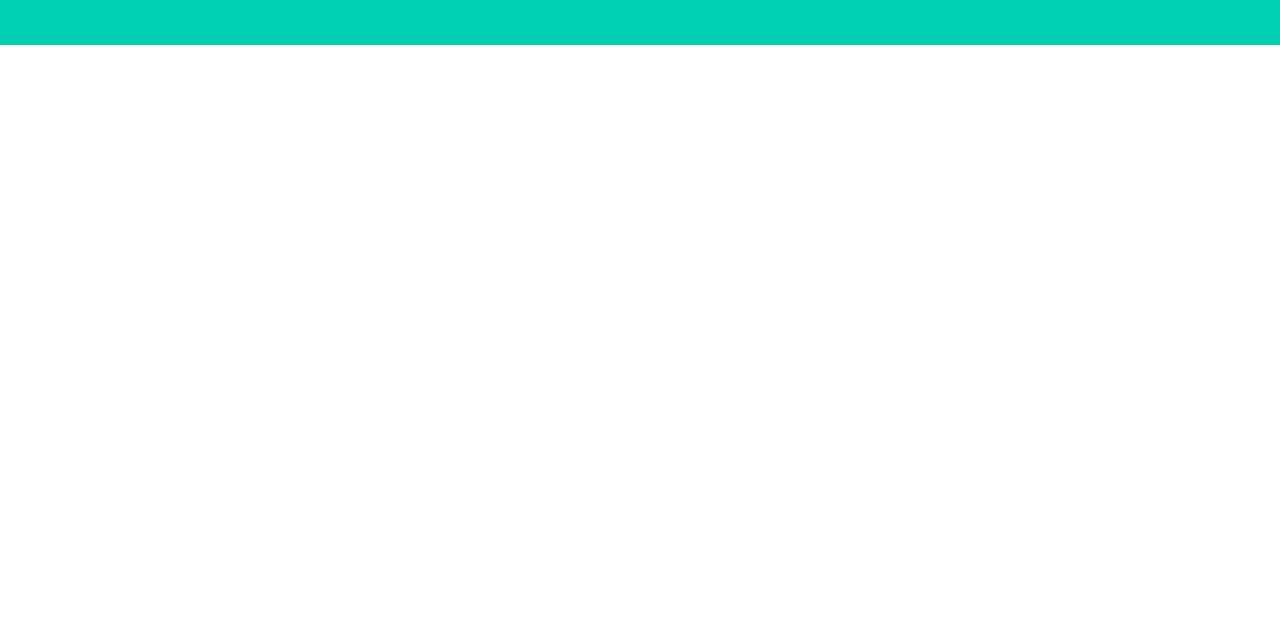
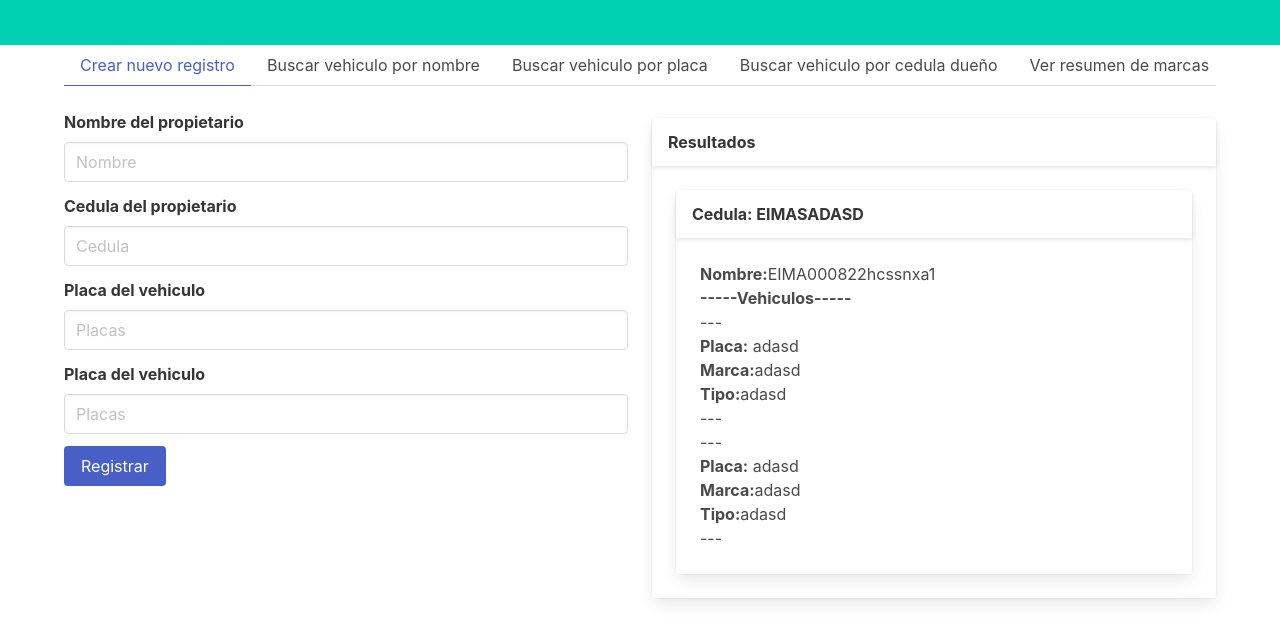
Before and after one commit to AxelDavid45/front-parqueadero-4-ruedas, a plain HTML site: page src/index.html in a window 1280 px wide. Shown: the part 168-800 px from the top of the page. Drawn offline with nearby package versions, Linux system fonts and the light colour scheme.

Commit message:
feat: finished skeleton

```diff
--- a/src/index.html
+++ b/src/index.html
@@ -34,6 +34,102 @@
         </div>
     </div>
 </section>
-
+<section>
+    <div class="container">
+        <div class="tabs is-centered">
+            <ul>
+                <li class="is-active"><a>Crear nuevo registro</a></li>
+                <li><a>Buscar vehiculo por nombre</a></li>
+                <li><a>Buscar vehiculo por placa</a></li>
+                <li><a>Buscar vehiculo por cedula dueño</a></li>
+                <li><a>Ver resumen de marcas</a></li>
+            </ul>
+        </div>
+        <div id="app">
+            <div class="columns">
+                <div class="column" id="forms">
+                    <form action="#">
+                        <div class="field">
+                            <label class="label">Nombre del propietario</label>
+                            <div class="control">
+                                <input class="input" type="text" placeholder="Nombre">
+                            </div>
+                        </div>
+                        <div class="field">
+                            <label class="label">Cedula del propietario</label>
+                            <div class="control">
+                                <input class="input" type="text" placeholder="Cedula">
+                            </div>
+                        </div>
+                        <div class="field">
+                            <label class="label">Placa del vehiculo</label>
+                            <div class="control">
+                                <input class="input" type="text" placeholder="Placas">
+                            </div>
+                        </div>
+                        <div class="field">
+                            <label class="label">Placa del vehiculo</label>
+                            <div class="control">
+                                <input class="input" type="text" placeholder="Placas">
+                            </div>
+                        </div>
+                        <div class="field">
+                            <input type="submit" class="button is-link" value="Registrar">
+                        </div>
+                    </form>
+                </div>
+                <div class="column">
+                    <div class="card my-2">
+                        <header class="card-header">
+                            <p class="card-header-title">
+                                Resultados
+                            </p>
+                            <a href="#" class="card-header-icon" aria-label="more options">
+                              <span class="icon">
+                                <i class="fas fa-angle-down" aria-hidden="true"></i>
+                              </span>
+                            </a>
+                        </header>
+                        <div class="card-content" id="results-api">
+                                <div class="card">
+                                    <header class="card-header">
+                                        <h1 class="card-header-title">
+                                            Cedula: EIMASADASD
+                                        </h1>
+                                    </header>
+                                    <div class="card-content">
+                                        <ul>
+                                            <li><b>Nombre:</b>EIMA000822hcssnxa1</li>
+                                            <li><b>-----Vehiculos-----</b></li>
+                                            <li>
+                                                ---
+                                                <ul>
+                                                    <li><b>Placa:</b> adasd</li>
+                                                    <li><b>Marca:</b>adasd</li>
+                                                    <li><b>Tipo:</b>adasd</li>
+                                                </ul>
+                                                ---
+                                            </li>
+                                            <li>
+                                                ---
+                                                <ul>
+                                                    <li><b>Placa:</b> adasd</li>
+                                                    <li><b>Marca:</b>adasd</li>
+                                                    <li><b>Tipo:</b>adasd</li>
+                                                </ul>
+                                                ---
+                                            </li>
+                                        </ul>
+                                    </div>
+                                </div>
+                        </div>
+                    </div>
+                </div>
+            </div>
+        </div>
+    </div>
+    </div>
+    </div>
+</section>
 </body>
 </html>
```
Also changed, not shown: src/js/app.js (added).
